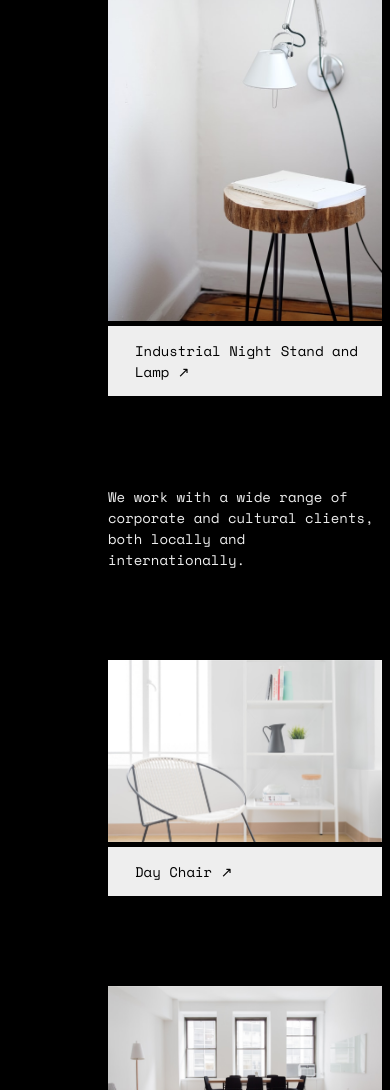
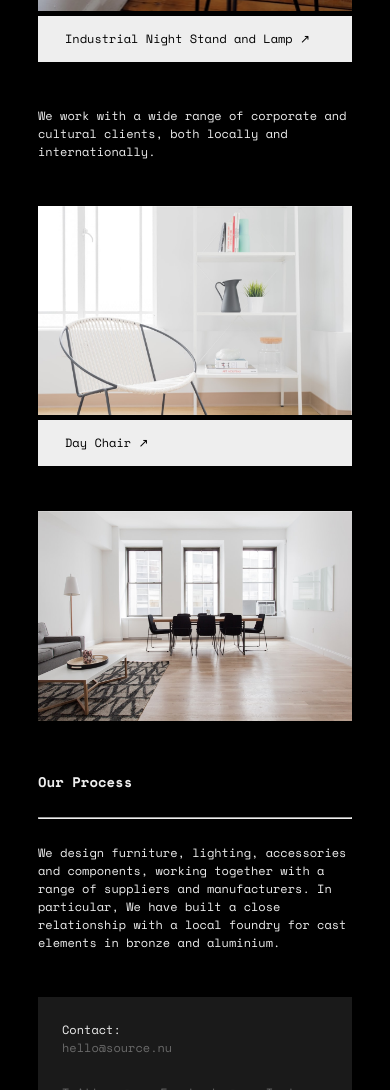
Before and after one commit to MariaLuciaR/source, a plain HTML site: page index.html in a window 390 px wide. Shown: the part 910-2000 px from the top of the page. Drawn offline with nearby package versions, Linux system fonts and the light colour scheme.

Commit message:
update responsiveness

```diff
--- a/index.html
+++ b/index.html
@@ -11,7 +11,7 @@
 </head>
 <body>
     <header>
-        <h1>
+        <h1 class="logo">
             <img src="./assets/logo.svg" alt="Source">
         </h1>
     </header>
--- a/style.css
+++ b/style.css
@@ -10,6 +10,12 @@ body {
 a {
     color: #000000;
     text-decoration: none;
+    border-bottom: 2px solid transparent;
+    transition: border-bottom 0.25s;
+}
+
+a:hover {
+    border-bottom: 2px solid;
 }
 
 header,
@@ -80,3 +86,31 @@ footer a {
 .social-links a {
     margin-right: 22px;
 }
+
+@media (max-width: 720px) {
+    body {
+        font-size: 12px;
+        padding: 0 30px;
+    }
+
+    h2 {
+        font-size: 14px;
+    }
+
+    .logo {
+        margin: 25px 0;
+        max-width: 50%;
+    }
+
+    section {
+        padding: 0 0 45px 0;
+    }
+
+    hr {
+        margin: 25px 0;
+    }
+
+    footer {
+        padding: 24px 0 24px 24px;
+    }
+}
```
